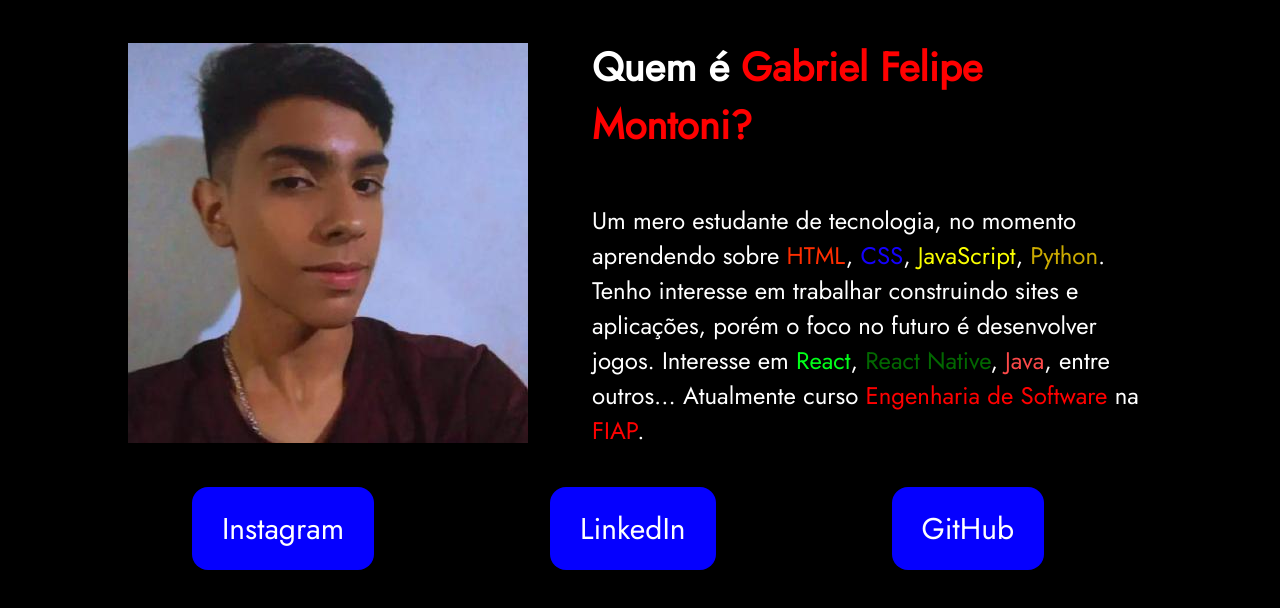
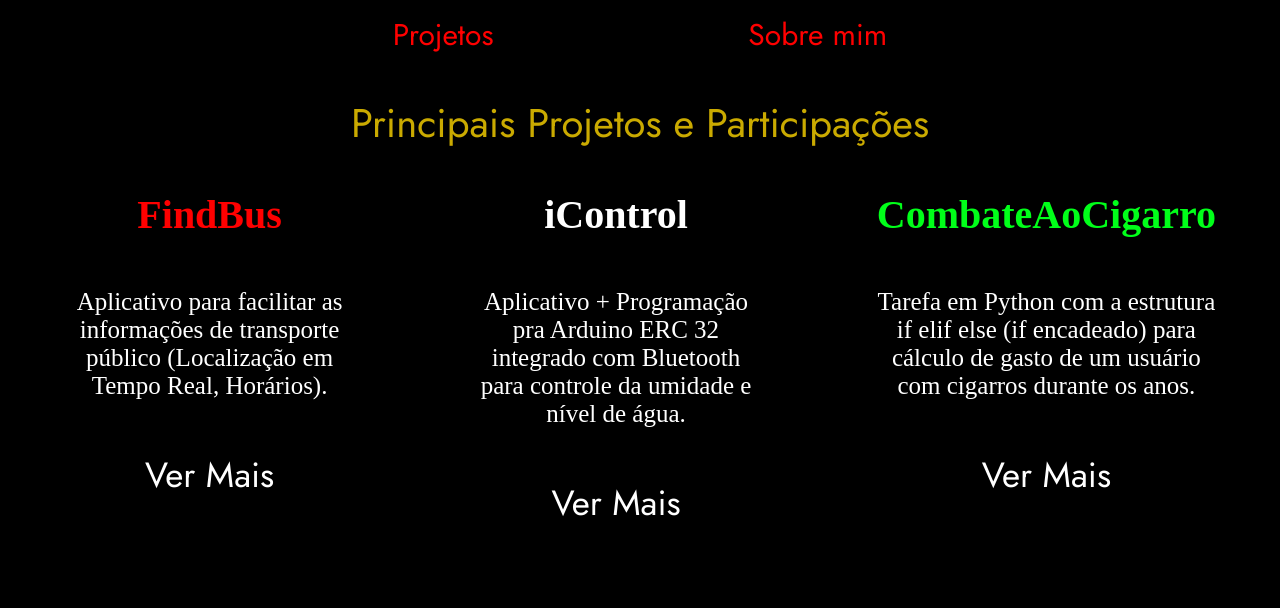
Before and after one commit to GabrielFMontoni/QuemSou, a plain HTML site: page index.html in a window 1280 px wide. Drawn offline with Linux system fonts and the light colour scheme.

Commit message:
Atualizando meu site

```diff
--- a/css/style.css
+++ b/css/style.css
@@ -5,6 +5,73 @@ body{
     height: 85vh;
     box-sizing: border-box;
 }
+.cabecalho{
+    padding: 0% 0;
+}
+.projetos__conteudo{
+    width: 100%;
+    text-align: center;
+}
+.projetos__conteudo__titulo{
+    color: #CAAA00;
+    font-size: 40px;
+    margin: 2% 0;
+    font-family: 'Jost',sans-serif;
+    font-weight: 400;
+}
+.projetos__grid{
+    display: flex;
+    justify-content: space-around;
+    padding: 1% 5%;
+    gap: 10%;
+}
+.projetos__grid__elementos{
+    display: flex;
+    flex-direction: column;
+    gap: 50px;
+    font-size: 25px;
+    width: 100%;
+
+}
+.projetos__grid__elementos__titulo{
+    font-size: 40px;
+}
+.projetos__grid__elementos__btn{
+    text-decoration: none;
+    color: #fff;
+    font-size: 35px;
+    font-family: 'Jost',sans-serif;
+
+}
+.projetos__grid__elementos__btn:hover{
+    transform: scale(1.2);
+    transition: 0.5s;
+    color: #f7b7b7;
+
+}
+.cor__verde{
+    color:#00FF19;
+}
+
+.cabecalho__menu{
+    display: flex;
+    justify-content: center;
+    gap: 50px;
+
+}
+.cabecalho__menu__link{
+    padding: 1% 8%;
+    text-decoration: none;
+    font-family: 'Jost',sans-serif;
+    font-size: 30px;
+    color: #FF0000;
+
+}
+.cabecalho__menu__link:hover{
+    transform: scale(1.2);
+    transition: 0.2s;
+}
+
 .cor__html{
     color: #FF2E00;
 }
@@ -31,13 +98,14 @@ body{
 }
 .biografia{
     display: flex;
-    margin:3% 10%;
+    margin:0% 10%;
+    padding: 2% 1%;
     align-items: center;
     justify-content: space-between;
     gap: 64px;
 }
 .biografia__conteudo{
-    width: 810px;
+    width: 600px;
     display: flex;
     flex-direction: column;
     gap: 49px;
@@ -47,7 +115,7 @@ body{
     font-family: 'Jost', sans-serif;
 }
 .biografia__conteudo__texto{
-    font-size: 24px;
+    font-size: 23px;
     font-family: 'Jost', sans-serif;
 }
 .biografia__imgLinks{
@@ -66,7 +134,7 @@ body{
     text-decoration: none;
     text-align: center;
     background-color: #0500FF;
-    padding:20px 30px;
+    padding:15px 25px;
     color:#fff;
     font-family: 'Jost', sans-serif;
     font-size: 30px;
--- a/index.html
+++ b/index.html
@@ -11,34 +11,34 @@
 </head>
 
 <body>
-    <header>
-
+    <header class="cabecalho">
+        <nav class="cabecalho__menu">
+            <a href="index.html" class="cabecalho__menu__link">Projetos</a>
+            <a href="about.html" class="cabecalho__menu__link">Sobre mim</a>
+        </nav>
     </header>
     <main>
-        <div class="biografia">
-            <img src="img/biel.jpg" alt="Imagem de Gabriel Felipe Montoni" class="ImagemBiel">
-
-            <section class="biografia__conteudo">
-                <h1 class="biografia__conteudo__titulo">Quem é <span class="cor__vermelha">Gabriel Felipe
-                        Montoni?</span></h1>
-                <p class="biografia__conteudo__texto">Um mero estudante de tecnologia, no momento aprendendo sobre <span
-                        class="cor__html">HTML</span>, <span class="cor__css">CSS</span>, <span
-                        class="cor__javascript">JavaScript</span>, <span class="cor__python">Python</span>. Tenho
-                    interesse em trabalhar construindo sites e aplicações,
-                    porém o foco no futuro é desenvolver jogos.
-                    Interesse em <span class="cor__react">React</span>,<span class="cor__reactNative"> React
-                        Native</span>,
-                    <span class="cor__java">Java</span>, entre outros...
-                    Atualmente curso <span class="cor__vermelha">Engenharia de Software</span> na <span
-                        class="cor__vermelha">FIAP</span>.
-                </p>
-
+        <div class="projetos">
+            <section class="projetos__conteudo">
+                <h1 class="projetos__conteudo__titulo">Principais Projetos e Participações</h1>
+                <div class="projetos__grid">
+                    <div class="projetos__grid__elementos">
+                        <h2 class="cor__vermelha projetos__grid__elementos__titulo">FindBus</h2>
+                        <p>Aplicativo para facilitar as informações de transporte público (Localização em Tempo Real, Horários).</p>
+                        <a href="https://github.com/GabrielFMontoni/FindBus"  target="_blank"  class="projetos__grid__elementos__btn">Ver Mais</a>
+                    </div>
+                    <div class="projetos__grid__elementos">
+                        <h2 class="projetos__grid__elementos__titulo">iControl</h2>
+                        <p>Aplicativo + Programação pra Arduino ERC 32 integrado com Bluetooth para controle da umidade e nível de água.</p>
+                        <a href="https://github.com/GabrielFMontoni/iControl" target="_blank" class="projetos__grid__elementos__btn">Ver Mais</a>
+                    </div>
+                    <div class="projetos__grid__elementos">
+                        <h2 class="cor__verde projetos__grid__elementos__titulo">CombateAoCigarro</h2>
+                        <p>Tarefa em Python com a estrutura if elif else (if encadeado) para cálculo de gasto de um usuário com cigarros durante os anos.</p>
+                        <a href="https://github.com/GabrielFMontoni/CombateAoCigarro"  target="_blank" class="projetos__grid__elementos__btn">Ver Mais</a>
+                    </div>
+                </div>
             </section>
-        </div>
-        <div class="biografia__links">
-            <a href="https://www.instagram.com/bielegend/" target="_blank" class="biografia__conteudo__link">Instagram</a>
-            <a href="https://www.linkedin.com/in/gabriel-felipe-montoni/"  target="_blank" class="biografia__conteudo__link">LinkedIn</a>
-            <a href="https://github.com/GabrielFMontoni"  target="_blank" class="biografia__conteudo__link">GitHub</a>
         </div>
     </main>
     <footer>
```
Also changed, not shown: about.html (added, +52 -0 lines), img/html.png (added), img/imagem.png (added).
